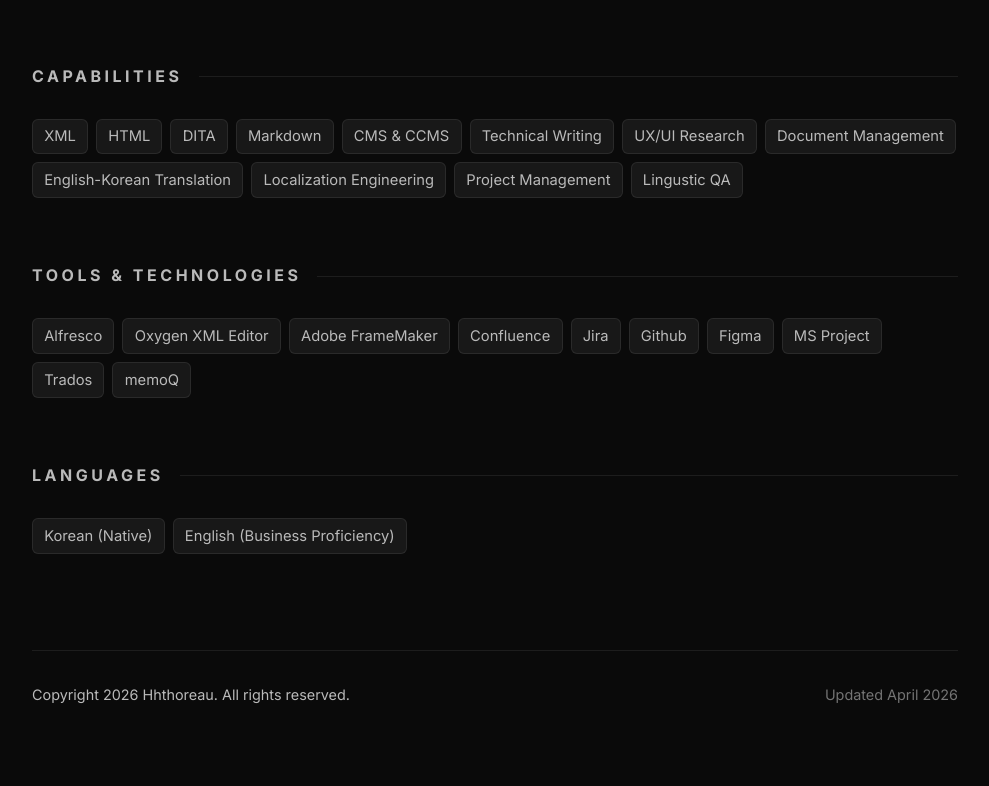
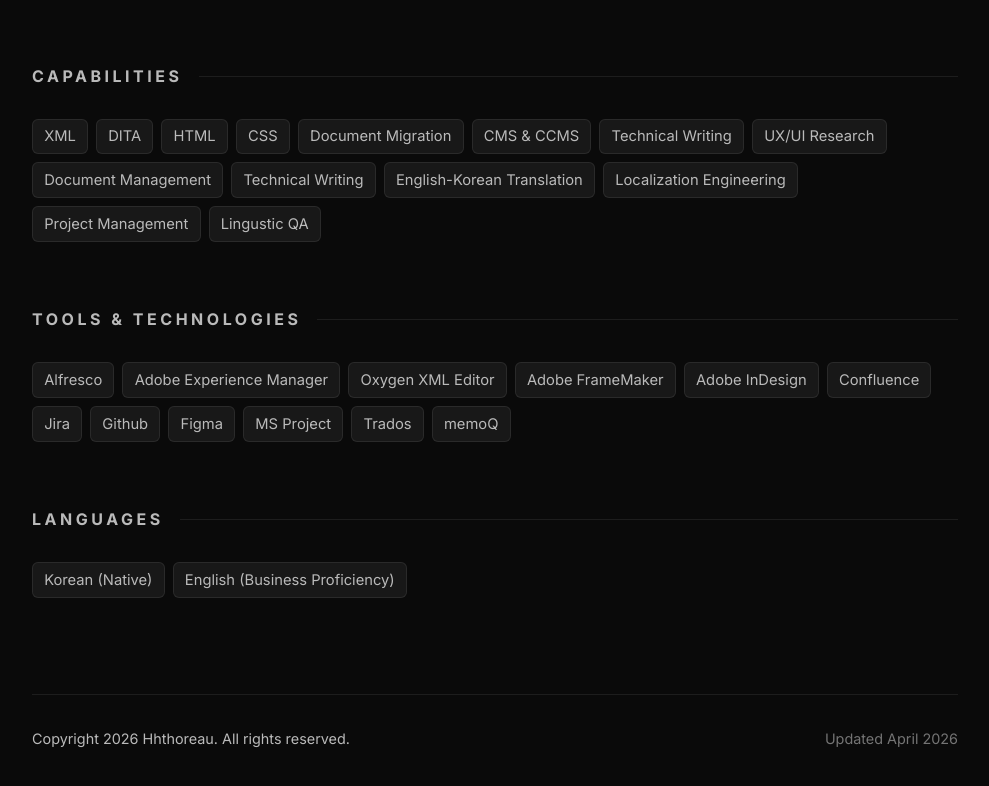
Before and after one commit to hhthoreau/hhthoreau.github.io, a plain HTML site: page index.html in a window 1280 px wide. Shown: the part 2703-3489 px from the top of the page, without its empty margins (145-1134 px from the left). Drawn offline with Linux system fonts and the light colour scheme.

Commit message:
Update tags in index.html for capabilities section
Added HTML, CSS, Document Migration, and Adobe tools tags.

```diff
--- a/index.html
+++ b/index.html
@@ -620,13 +620,15 @@
 
       <div class="tags">
         <span class="tag">XML</span>
+        <span class="tag">DITA</span>
         <span class="tag">HTML</span>
-        <span class="tag">DITA</span>
-        <span class="tag">Markdown</span>
+        <span class="tag">CSS</span>
+        <span class="tag">Document Migration</span>
         <span class="tag">CMS & CCMS</span>
         <span class="tag">Technical Writing</span>
         <span class="tag">UX/UI Research</span>
         <span class="tag">Document Management</span>
+        <span class="tag">Technical Writing</span>
         <span class="tag">English-Korean Translation</span>
         <span class="tag">Localization Engineering</span>
         <span class="tag">Project Management</span>
@@ -641,8 +643,10 @@
       <div class="tags">
 
         <span class="tag">Alfresco</span>
+        <span class="tag">Adobe Experience Manager</span>
         <span class="tag">Oxygen XML Editor</span>
         <span class="tag">Adobe FrameMaker</span>
+        <span class="tag">Adobe InDesign</span>
         <span class="tag">Confluence</span>
         <span class="tag">Jira</span>
         <span class="tag">Github</span>
```
